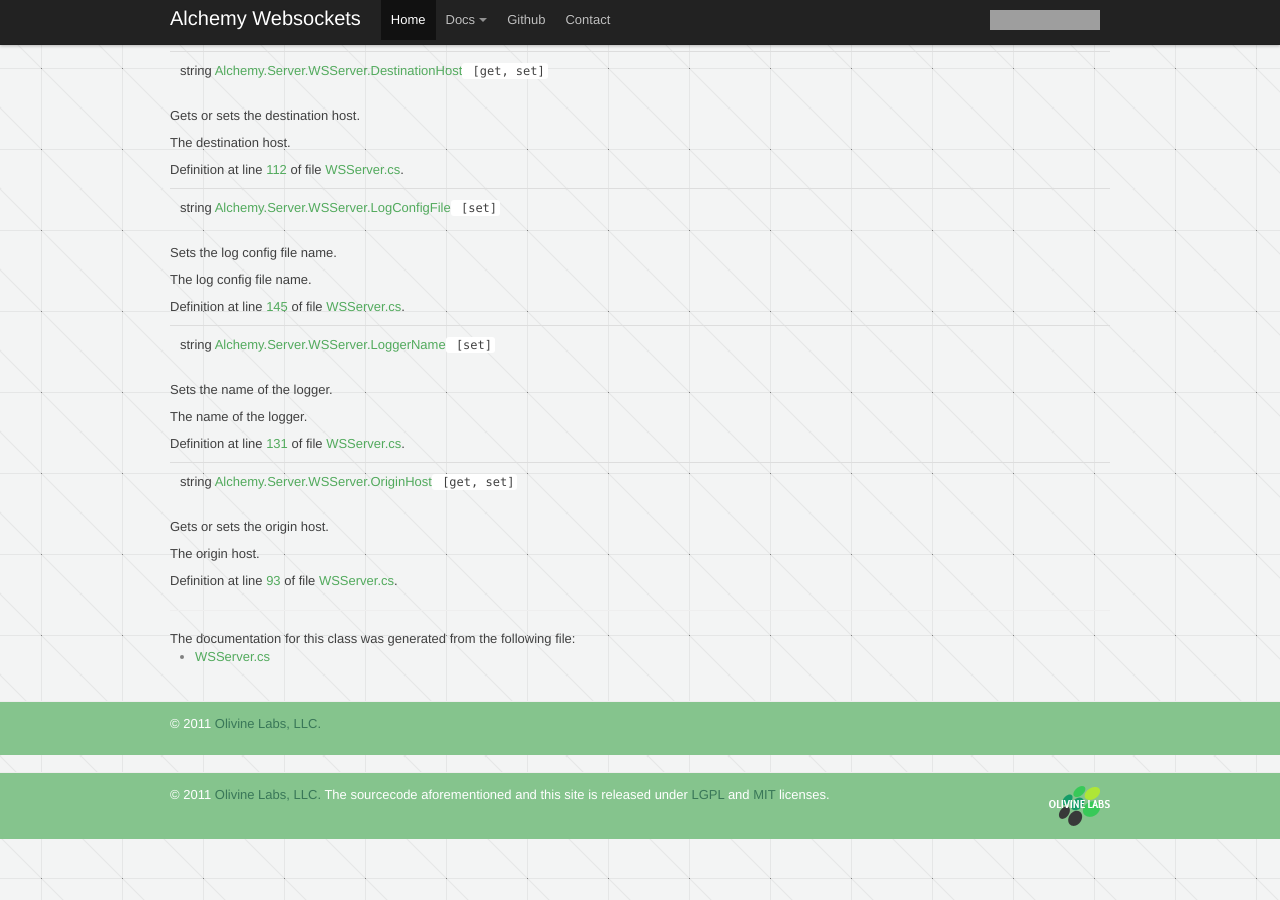
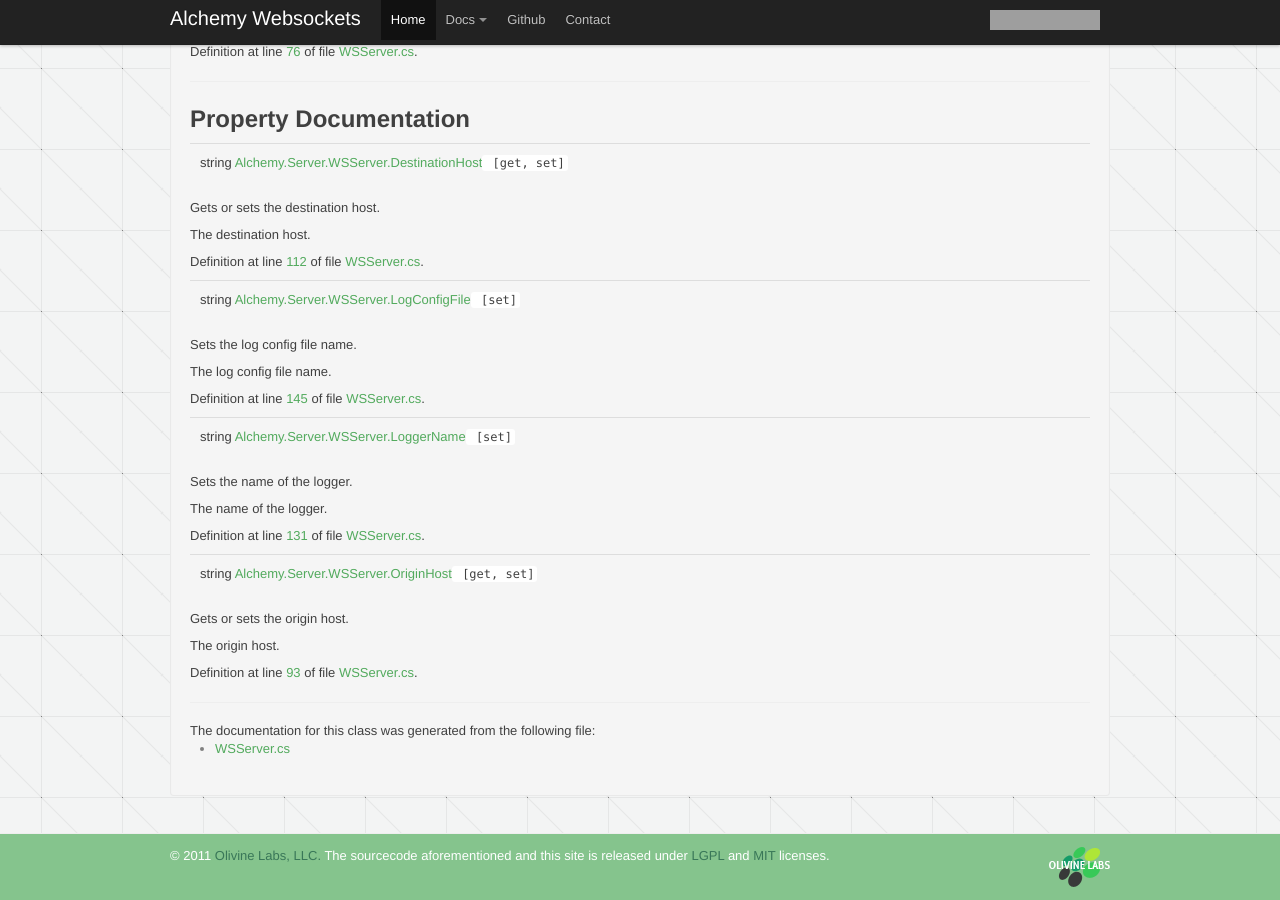
Before and after one commit to Olivine-Labs/Alchemy-Websockets, a Jekyll site: the page built from wsserver.html, in a window 1280 px wide and 900 px high, scrolled down 5805 px. Built offline with Jekyll 4.4.1, drawn with Linux system fonts in a browser that asks for light colours; nearby versions of some CDN libraries; Markdown is read by kramdown in place of the engine named in the settings; grey boxes are pictures that could not be loaded.

Commit message:
Cleaned up usercontext / wsserver docs. Still needs to be updated with latest code.

```diff
--- a/usercontext.html
+++ b/usercontext.html
@@ -2,6 +2,8 @@
 layout: default
 title: UserContext Documentation
 ---
+
+<div class="well">
   <h1>Alchemy Websockets</h1>
 
   <h2>UserContext</h2>
@@ -707,3 +709,4 @@ Protected Attributes</h2></td></tr>
     <li>Classes/<a class="el" href="./docs/_user_context_8cs_source.html">UserContext.cs</a></li>
   </ul>
   </div>
+</div>
--- a/wsserver.html
+++ b/wsserver.html
@@ -3,6 +3,7 @@ layout: default
 title: UserContext Documentation
 ---
 
+<div class="well">
   <h1>Alchemy Websockets</h1>
 
   <h2>WSServer Object</h2>
@@ -515,11 +516,3 @@ Properties</h2></td></tr>
   </ul>
   </div>
 </div>
-
-<footer class="footer">
-<div class="container">
-  <p>
-    &copy; 2011 <a href="http://www.olivinelabs.com">Olivine Labs, LLC.</a>
-  </p>
-</div>
-</footer>
```
Lines whose indentation alone changed are shown as unchanged.
